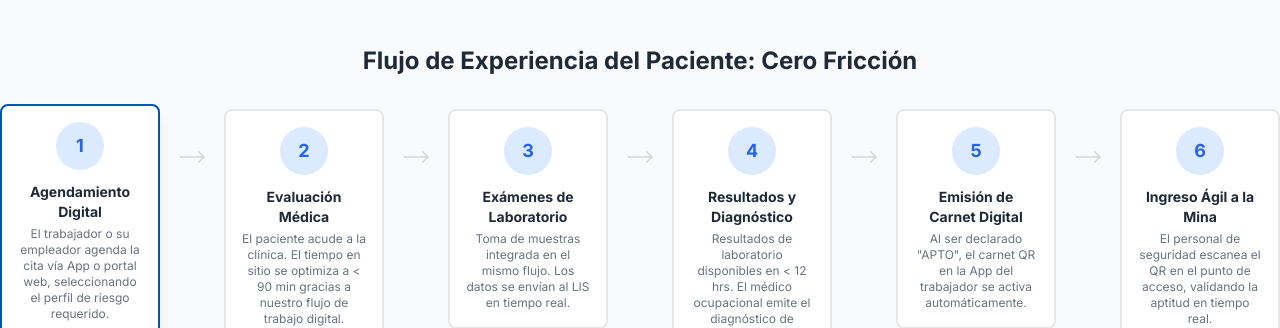
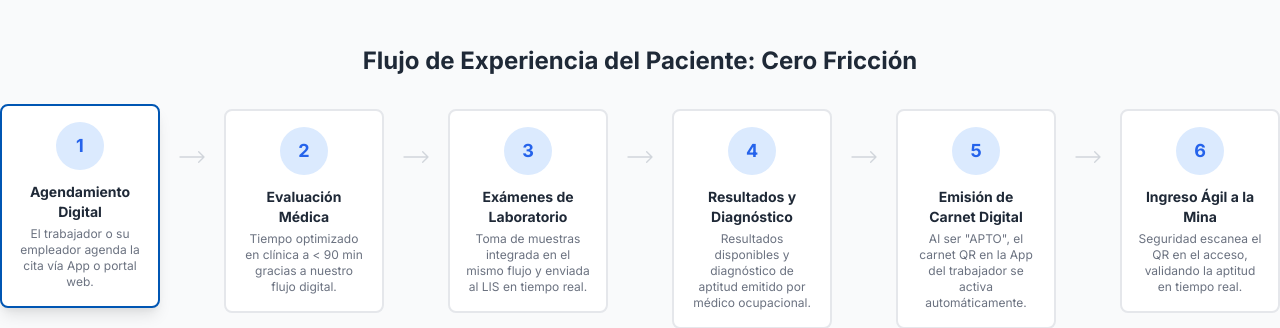
Before and after one commit to DigiProposal/SysmedHealth360, a plain HTML site: page index.html in a window 1280 px wide. Shown: the part 619-947 px from the top of the page. Drawn offline with nearby package versions, Linux system fonts and the light colour scheme.

Commit message:
Update index.html

```diff
--- a/index.html
+++ b/index.html
@@ -5,12 +5,12 @@
     <meta name="viewport" content="width=device-width, initial-scale=1.0">
     <title>Propuesta Interactiva: Sysmed Minería</title>
     <!-- Chosen Palette: Corporate Health Trust -->
-    <!-- Application Structure Plan: Se diseñó una SPA (Single Page Application) con una estructura temática y no lineal para priorizar la experiencia del usuario. En lugar de replicar los capítulos de un documento, la información se agrupa en secciones lógicas e interactivas: 1) Modelo Operativo (Flujo, Tecnología e Inteligencia de Datos), 2) Propuesta de Valor, 3) Infraestructura y Capacidad, y 4) Portafolio de Servicios. Esta arquitectura permite a los stakeholders seguir una narrativa lógica desde el "cómo" hasta el "qué". -->
+    <!-- Application Structure Plan: Se diseñó una SPA (Single Page Application) con una estructura temática y no lineal para priorizar la experiencia del usuario. El orden de las secciones se ajustó a: 1) Modelo Operativo (Flujo, Tecnología e Inteligencia de Datos), 2) Propuesta de Valor, 3) Infraestructura y Capacidad, y 4) Portafolio de Servicios. Esta arquitectura permite a los stakeholders seguir una narrativa lógica desde el "cómo" hasta el "qué". -->
     <!-- Visualization & Content Choices:
-        - Flujo de Proceso: Report Info -> Flujo operativo del paciente. Goal -> Organizar. Viz/Method -> Diagrama de pasos construido con HTML/CSS (Flexbox) para evitar SVG. Interaction -> Al hacer clic en un paso, se resalta para guiar al usuario. Justification -> Clarifica el viaje del cliente de forma visual y sencilla.
-        - Perfiles de Riesgo: Report Info -> Servicios y exámenes por nivel de riesgo. Goal -> Comparar. Viz/Method -> Botones interactivos que actualizan un panel de detalles. Se eliminó el gráfico para dar más espacio al contenido textual detallado. Interaction -> El usuario selecciona un perfil (color) y el contenido cambia dinámicamente. Justification -> Permite una comparación directa y clara de la oferta de servicios.
-        - Capacidad Operativa: Report Info -> Fases de capacidad del proyecto. Goal -> Organizar/Informar. Viz/Method -> Tarjetas informativas en un layout de rejilla (grid), cada una representando una fase. Justification -> Presenta la escalabilidad del modelo de negocio de forma clara y visualmente segmentada.
-        - Placeholders y Renders: Report Info -> Necesidad de visualizar la tecnología y la infraestructura. Goal -> Ilustrar. Viz/Method -> Se reemplazaron los placeholders con las imágenes reales de la plataforma tecnológica y el dashboard de KPIs. Se mantiene el carrusel para la clínica. Interaction -> Carrusel interactivo con botones de navegación. Justification -> Hace la propuesta más tangible y visualmente atractiva.
+        - Flujo de Proceso: Report Info -> Flujo operativo del paciente. Goal -> Organizar. Viz/Method -> Diagrama de pasos construido con HTML/CSS (Flexbox). Interaction -> Resaltado al hacer clic. Justification -> Clarifica el viaje del cliente.
+        - Perfiles de Riesgo: Report Info -> Tabla de servicios detallada. Goal -> Comparar. Viz/Method -> Se reclasificaron los perfiles a Nivel 1, 2, 3, y 4 con un nuevo código de colores para reflejar la complejidad. El contenido se actualiza dinámicamente. Interaction -> El usuario selecciona un nivel. Justification -> Mejora la claridad y la jerarquía de la oferta de servicios.
+        - Capacidad Operativa: Report Info -> Fases de capacidad del proyecto. Goal -> Organizar/Informar. Viz/Method -> Tarjetas informativas en un layout de rejilla. Justification -> Presenta la escalabilidad del modelo de negocio.
+        - Placeholders y Renders: Report Info -> Necesidad de visualizar la tecnología y la infraestructura. Goal -> Ilustrar. Viz/Method -> Imágenes reales de la plataforma y carrusel para la clínica. Interaction -> Carrusel interactivo. Justification -> Hace la propuesta más tangible.
         - Library/Method: Toda la interactividad se maneja con Vanilla JS. -->
     <!-- CONFIRMATION: NO SVG graphics used. NO Mermaid JS used. -->
     <script src="https://cdn.tailwindcss.com"></script>
@@ -291,11 +291,11 @@
                     <h3 class="text-3xl font-bold text-gray-900">Portafolio de Servicios por Perfil de Riesgo</h3>
                     <p class="text-gray-600 mt-2 max-w-3xl mx-auto">Cada perfil está meticulosamente diseñado para cumplir con los más altos estándares de salud ocupacional (OIT, MSHA), mitigando riesgos específicos asociados a cada labor dentro del proyecto minero.</p>
                 </div>
-                <div class="flex justify-center flex-wrap gap-4 mb-8" id="risk-buttons-container-2">
+                <div class="flex justify-center flex-wrap gap-4 mb-8" id="risk-buttons-container">
                     <!-- Risk buttons will be generated by JS -->
                 </div>
                 <div class="bg-white p-8 rounded-xl shadow-md">
-                    <div id="risk-details-2">
+                    <div id="risk-details">
                         <!-- Details will be populated by JS -->
                     </div>
                 </div>
@@ -320,44 +320,75 @@
         document.addEventListener('DOMContentLoaded', function () {
 
             const processData = [
-                { title: 'Agendamiento Digital', description: 'El trabajador o su empleador agenda la cita vía App o portal web, seleccionando el perfil de riesgo requerido.' },
-                { title: 'Evaluación Médica', description: 'El paciente acude a la clínica. El tiempo en sitio se optimiza a < 90 min gracias a nuestro flujo de trabajo digital.' },
-                { title: 'Exámenes de Laboratorio', description: 'Toma de muestras integrada en el mismo flujo. Los datos se envían al LIS en tiempo real.' },
-                { title: 'Resultados y Diagnóstico', description: 'Resultados de laboratorio disponibles en < 12 hrs. El médico ocupacional emite el diagnóstico de aptitud.' },
-                { title: 'Emisión de Carnet Digital', description: 'Al ser declarado "APTO", el carnet QR en la App del trabajador se activa automáticamente.' },
-                { title: 'Ingreso Ágil a la Mina', description: 'El personal de seguridad escanea el QR en el punto de acceso, validando la aptitud en tiempo real.' }
+                { title: 'Agendamiento Digital', description: 'El trabajador o su empleador agenda la cita vía App o portal web.' },
+                { title: 'Evaluación Médica', description: 'Tiempo optimizado en clínica a < 90 min gracias a nuestro flujo digital.' },
+                { title: 'Exámenes de Laboratorio', description: 'Toma de muestras integrada en el mismo flujo y enviada al LIS en tiempo real.' },
+                { title: 'Resultados y Diagnóstico', description: 'Resultados disponibles y diagnóstico de aptitud emitido por médico ocupacional.' },
+                { title: 'Emisión de Carnet Digital', description: 'Al ser "APTO", el carnet QR en la App del trabajador se activa automáticamente.' },
+                { title: 'Ingreso Ágil a la Mina', description: 'Seguridad escanea el QR en el acceso, validando la aptitud en tiempo real.' }
             ];
 
             const riskProfileData = {
-                verde: {
-                    title: 'Perfil Verde: Operaciones en Mina',
-                    description: 'Personal en operaciones directas, construcción y mantenimiento. Exposición a riesgos físicos (ruido, vibración, altura), químicos (polvo de sílice) y ergonómicos. Requiere la evaluación más completa para garantizar la aptitud en condiciones extremas.',
-                    price: 261.00,
-                    exams: ['Examen Físico Completo (énfasis osteomuscular y neurológico)', 'Audiometría de base y periódica', 'Espirometría (función pulmonar)', 'Rayos X de Tórax (protocolo OIT para neumoconiosis)', 'Laboratorio: Hemograma, Química Sanguínea, Perfil Lipídico, Antidoping', 'Evaluación Psicológica para trabajos de alto riesgo', 'Prueba de Esfuerzo Cardiovascular'],
-                    color: '#10B981',
+                nivel1: {
+                    title: 'Perfil Nivel 1: Administrativos',
+                    description: 'Personal de oficina, finanzas, RR.HH., etc. Exposición a riesgos ergonómicos por posturas prolongadas, fatiga visual y estrés.',
+                    color: '#3B82F6', // Blue
+                    services: {
+                        'Consulta Médica': ['Historia médica (antecedentes)', 'Examen físico general', 'Evaluación músculo esquelética', 'Electrocardiograma (mayores 40 años)', 'Certificado de Aptitud Médico Ocupacional'],
+                        'Oftalmología': ['Agudeza visual'],
+                        'Laboratorio Clínico': ['Hemograma', 'Grupo sanguíneo y factor Rh', 'Glicemia', 'Urinálisis'],
+                        'Pruebas de Drogas': ['Panel de 10 drogas en orina'],
+                        'Psicología': ['Prueba Psicológica']
+                    }
                 },
-                amarillo: {
-                    title: 'Perfil Amarillo: Administrativos',
-                    description: 'Personal de oficina, finanzas, RR.HH., etc. Exposición a riesgos ergonómicos por posturas prolongadas, fatiga visual y estrés. La evaluación se enfoca en la prevención de trastornos musculoesqueléticos y visuales.',
-                    price: 220.00,
-                    exams: ['Examen Físico con énfasis en ergonomía', 'Visiometría / Agudeza Visual', 'Pruebas de Laboratorio Básicas (Hemograma, Glucosa)', 'Evaluación de Puesto de Trabajo (Ergonómica)', 'Cuestionario de Salud Mental y Estrés'],
-                    color: '#F59E0B',
+                nivel2: {
+                    title: 'Perfil Nivel 2: Equipo Pesado y Transporte',
+                    description: 'Operadores de equipo pesado/liviano, transporte de carga y pasajeros. Riesgos asociados a la fatiga, somnolencia, y exigencias neuro-sensoriales.',
+                    color: '#10B981', // Green
+                    services: {
+                        'Consulta Médica': ['Historia médica (antecedentes)', 'Examen físico general', 'Evaluación músculo esquelética', 'Electrocardiograma (mayores 40 años)', 'Certificado de Aptitud Médico Ocupacional'],
+                        'Audiometría': ['Audiometría'],
+                        'Espirometría': ['Espirometría'],
+                        'Oftalmología': ['Agudeza visual', 'Visión de color', 'Percepción de profundidad', 'Campos periféricos'],
+                        'Laboratorio Clínico': ['Hemograma', 'Grupo sanguíneo y factor Rh', 'Glicemia', 'Urinálisis', 'Creatinina'],
+                        'Pruebas de Drogas': ['Panel de 10 drogas en orina'],
+                        'Radiología': ['Radiografía de tórax PA'],
+                        'Psicología': ['Prueba Psicológica']
+                    }
                 },
-                azul: {
-                    title: 'Perfil Azul: Equipo Pesado y Transporte',
-                    description: 'Operadores de equipo pesado/liviano, transporte de carga y pasajeros. Riesgos asociados a la fatiga, somnolencia, y exigencias neuro-sensoriales. El foco es garantizar la alerta y capacidad de reacción.',
-                    price: 245.00,
-                    exams: ['Examen Físico con Énfasis Neurológico y Reflejos', 'Audiometría (exposición a ruido de motor)', 'Visiometría Avanzada (visión nocturna, percepción de profundidad)', 'Pruebas Psicosensométricas (coordinación, reacción)', 'Laboratorio: Perfil de fatiga, Antidoping'],
-                    color: '#3B82F6',
+                nivel3: {
+                    title: 'Perfil Nivel 3: Operaciones en Mina',
+                    description: 'Personal en operaciones directas, construcción y mantenimiento. Exposición a riesgos físicos, químicos y ergonómicos.',
+                    color: '#F97316', // Orange
+                    services: {
+                        'Consulta Médica': ['Historia médica (antecedentes)', 'Examen físico general', 'Evaluación músculo esquelética', 'Electrocardiograma (mayores 40 años)', 'Certificado de Aptitud Médico Ocupacional'],
+                        'Audiometría': ['Audiometría'],
+                        'Espirometría': ['Espirometría'],
+                        'Oftalmología': ['Agudeza visual', 'Visión de color', 'Percepción de profundidad', 'Campos periféricos'],
+                        'Laboratorio Clínico': ['Hemograma', 'Grupo sanguíneo y factor Rh', 'Glicemia', 'Urinálisis', 'Creatinina'],
+                        'Pruebas de Drogas': ['Panel de 10 drogas en orina'],
+                        'Radiología': ['Radiografía de tórax PA'],
+                        'Psicología': ['Prueba Psicológica']
+                    }
                 },
-                naranja: {
-                    title: 'Perfil Naranja: Servicios de Soporte',
-                    description: 'Personal de cocina, lavandería, limpieza. Riesgos biológicos por manipulación de alimentos y residuos, y químicos por uso de productos de limpieza. El objetivo es prevenir enfermedades infecciosas y de contacto.',
-                    price: 195.00,
-                    exams: ['Examen Físico General con enfoque dermatológico', 'Control de Infecciones (frotis de garganta, coproparasitoscópico)', 'Pruebas de Laboratorio para Manipuladores de Alimentos', 'Certificado de Salud (Tarjeta de Salud)', 'Capacitación en Buenas Prácticas de Higiene'],
-                    color: '#F97316',
+                nivel4: {
+                    title: 'Perfil Nivel 4: Servicios de Soporte',
+                    description: 'Personal de cocina, lavandería, limpieza. Riesgos biológicos por manipulación de alimentos y residuos, y químicos por uso de productos de limpieza.',
+                    color: '#EF4444', // Red
+                    services: {
+                        'Consulta Médica': ['Historia médica (antecedentes)', 'Examen físico general', 'Evaluación músculo esquelética', 'Electrocardiograma (mayores 40 años)', 'Certificado de Aptitud Médico Ocupacional'],
+                        'Audiometría': ['Audiometría'],
+                        'Espirometría': ['Espirometría'],
+                        'Oftalmología': ['Agudeza visual', 'Visión de color', 'Percepción de profundidad', 'Campos periféricos'],
+                        'Laboratorio Clínico': ['Hemograma', 'Grupo sanguíneo y factor Rh', 'Glicemia', 'Urinálisis', 'Creatinina', 'Examen coproparasitológico', 'KOH', 'Frotis de garganta'],
+                        'Pruebas de Drogas': ['Panel de 10 drogas en orina'],
+                        'Radiología': ['Radiografía de tórax PA'],
+                        'Psicología': ['Prueba Psicológica']
+                    }
                 }
             };
+
+            const profileOrder = ['nivel1', 'nivel2', 'nivel3', 'nivel4'];
 
             // Render Process Flow
             const flowContainer = document.getElementById('process-flow');
@@ -389,50 +420,45 @@
             });
             if(steps.length > 0) steps[0].classList.add('active');
 
-            // Risk Profiles Logic (Duplicated for the new section)
-            function setupRiskProfiles(containerId, detailsId) {
-                const riskButtonsContainer = document.getElementById(containerId);
-                const riskDetailsContainer = document.getElementById(detailsId);
+            // Risk Profiles Logic
+            const riskButtonsContainer = document.getElementById('risk-buttons-container');
+            const riskDetailsContainer = document.getElementById('risk-details');
 
             function updateRiskDetails(riskKey) {
                 const data = riskProfileData[riskKey];
-                    // Update active button within the specific section
-                    riskButtonsContainer.querySelectorAll('.risk-button').forEach(btn => btn.classList.remove('active'));
+                document.querySelectorAll('.risk-button').forEach(btn => btn.classList.remove('active'));
                 riskButtonsContainer.querySelector(`.risk-button[data-risk="${riskKey}"]`).classList.add('active');
 
-                    let priceHtml = data.price ? `<p class="text-3xl font-bold text-blue-600">$${data.price.toFixed(2)}</p><p class="text-xs text-gray-500">Precio por persona (Primera Vez)</p>` : `<p class="text-xl font-bold text-blue-600">Precio a Consultar</p>`;
+                let servicesHtml = '';
+                for (const serviceType in data.services) {
+                    servicesHtml += `<h6 class="font-semibold text-gray-800 mb-2 mt-4">${serviceType}</h6>`;
+                    servicesHtml += '<ul class="space-y-1 text-sm text-gray-700 list-disc list-inside">';
+                    data.services[serviceType].forEach(exam => {
+                        servicesHtml += `<li>${exam}</li>`;
+                    });
+                    servicesHtml += '</ul>';
+                }
 
                 riskDetailsContainer.innerHTML = `
                     <h5 class="text-2xl font-bold mb-2" style="color: ${data.color};">${data.title}</h5>
                     <p class="text-gray-600 mb-4 text-sm">${data.description}</p>
-                        <div class="mb-4">${priceHtml}</div>
-                        <h6 class="font-semibold mb-2">Componentes Clave de la Evaluación:</h6>
-                        <ul class="space-y-1 text-sm text-gray-700 list-disc list-inside">
-                            ${data.exams.map(exam => `<li>${exam}</li>`).join('')}
-                        </ul>
+                    <h6 class="font-bold text-base mb-2">Componentes de la Evaluación:</h6>
+                    ${servicesHtml}
                 `;
             }
 
-                Object.keys(riskProfileData).forEach(key => {
+            profileOrder.forEach(key => {
                 const data = riskProfileData[key];
                 const button = document.createElement('button');
-                    button.className = 'risk-button capitalize font-semibold py-2 px-5 rounded-full text-white shadow-md';
-                    button.textContent = key;
+                button.className = 'risk-button font-semibold py-2 px-5 rounded-full text-white shadow-md';
+                button.textContent = `Nivel ${key.replace('nivel', '')}`;
                 button.style.backgroundColor = data.color;
                 button.style.setProperty('--tw-shadow-color', data.color + '80');
                 button.dataset.risk = key;
                 button.addEventListener('click', () => updateRiskDetails(key));
                 riskButtonsContainer.appendChild(button);
             });
-                updateRiskDetails('verde');
-            }
-
-            // Old section (now empty in HTML, so JS won't find it)
-            // setupRiskProfiles('risk-buttons-container', 'risk-details');
-
-            // New section at the end
-            setupRiskProfiles('risk-buttons-container-2', 'risk-details-2');
-
+            updateRiskDetails('nivel1');
 
             // Carousel Logic
             const carouselContainer = document.getElementById('clinic-carousel');
```
Lines whose indentation alone changed are shown as unchanged.
